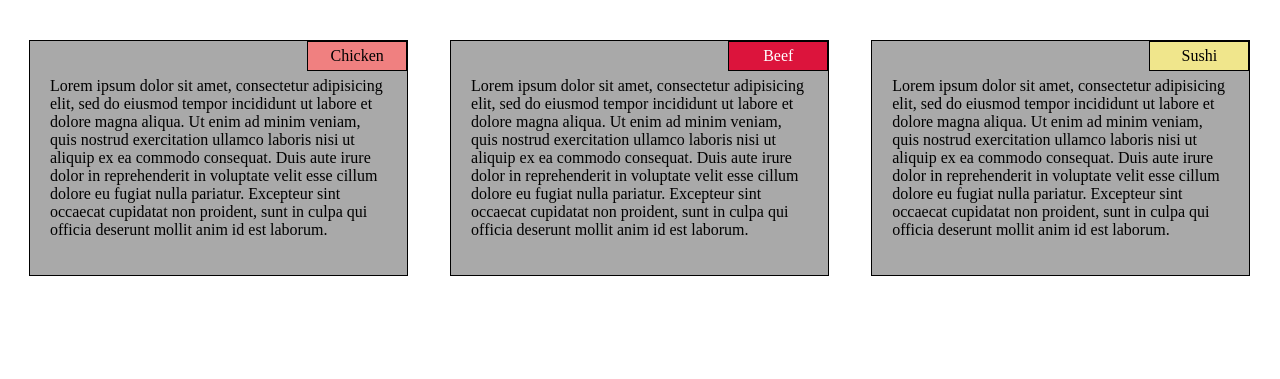
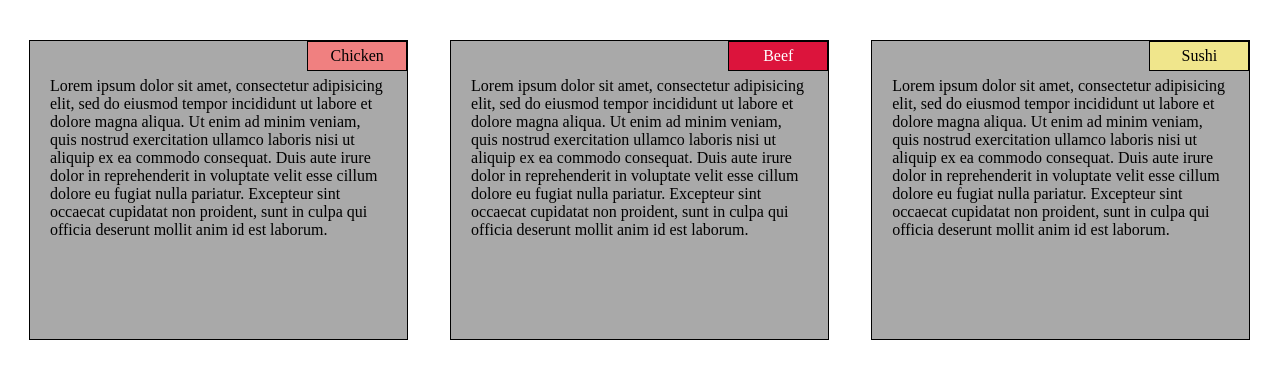
Before and after one commit to sid620/Coursera-Week-2--Test, a plain HTML site: page module2-solution/index.html in a window 1280 px wide. Shown: the part 61-440 px from the top of the page. Drawn offline with Linux system fonts and the light colour scheme.

Commit message:
Update mystyle.css

```diff
--- a/module2-solution/mystyle.css
+++ b/module2-solution/mystyle.css
@@ -6,7 +6,7 @@ h1{
 .col-lg-4{
 		box-sizing:border-box;
 	width:30%;
-	//height:300px;
+	height:300px;
 	float:left;
 	background-color: #A9A9A9;
 	border:1px solid black;
```
